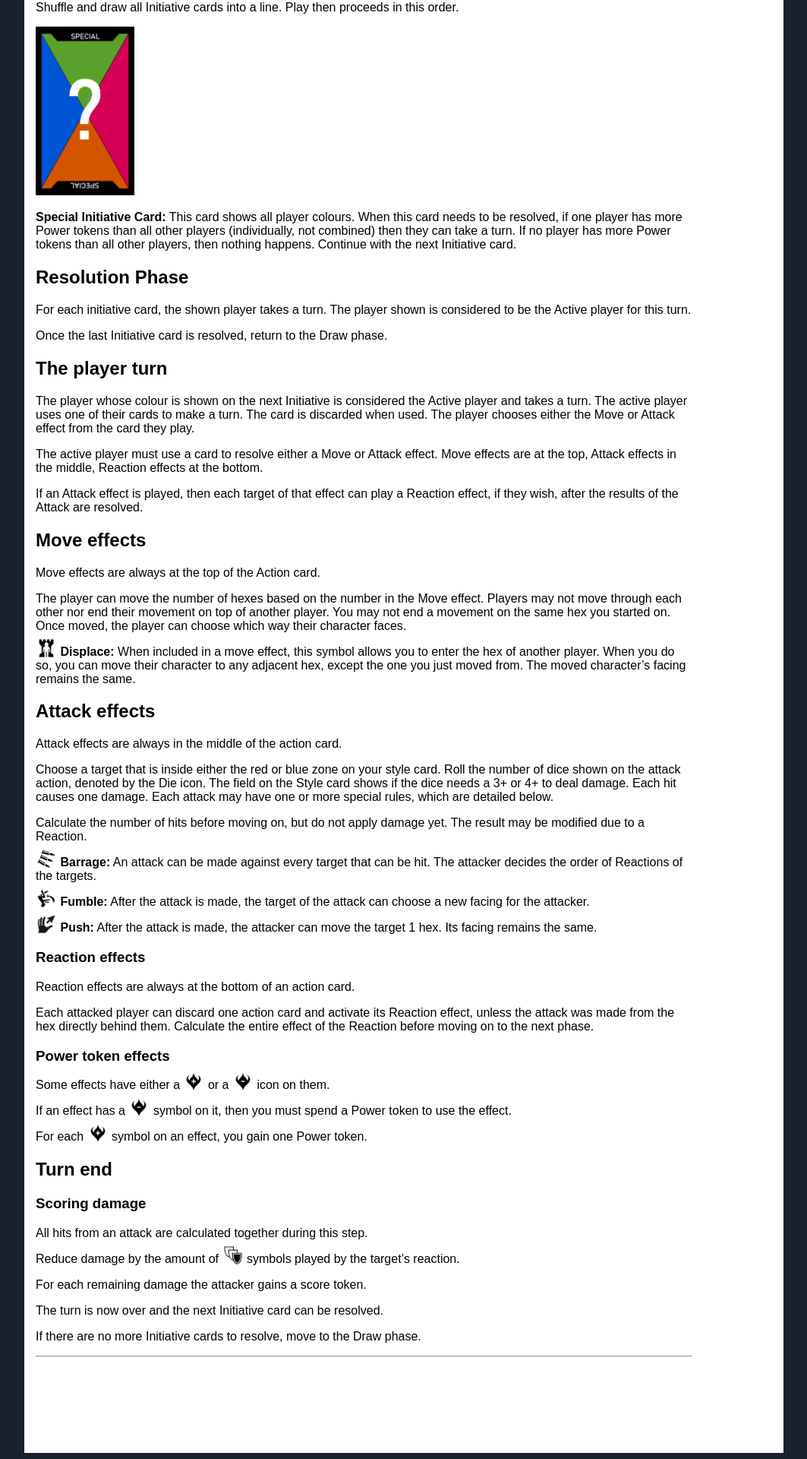
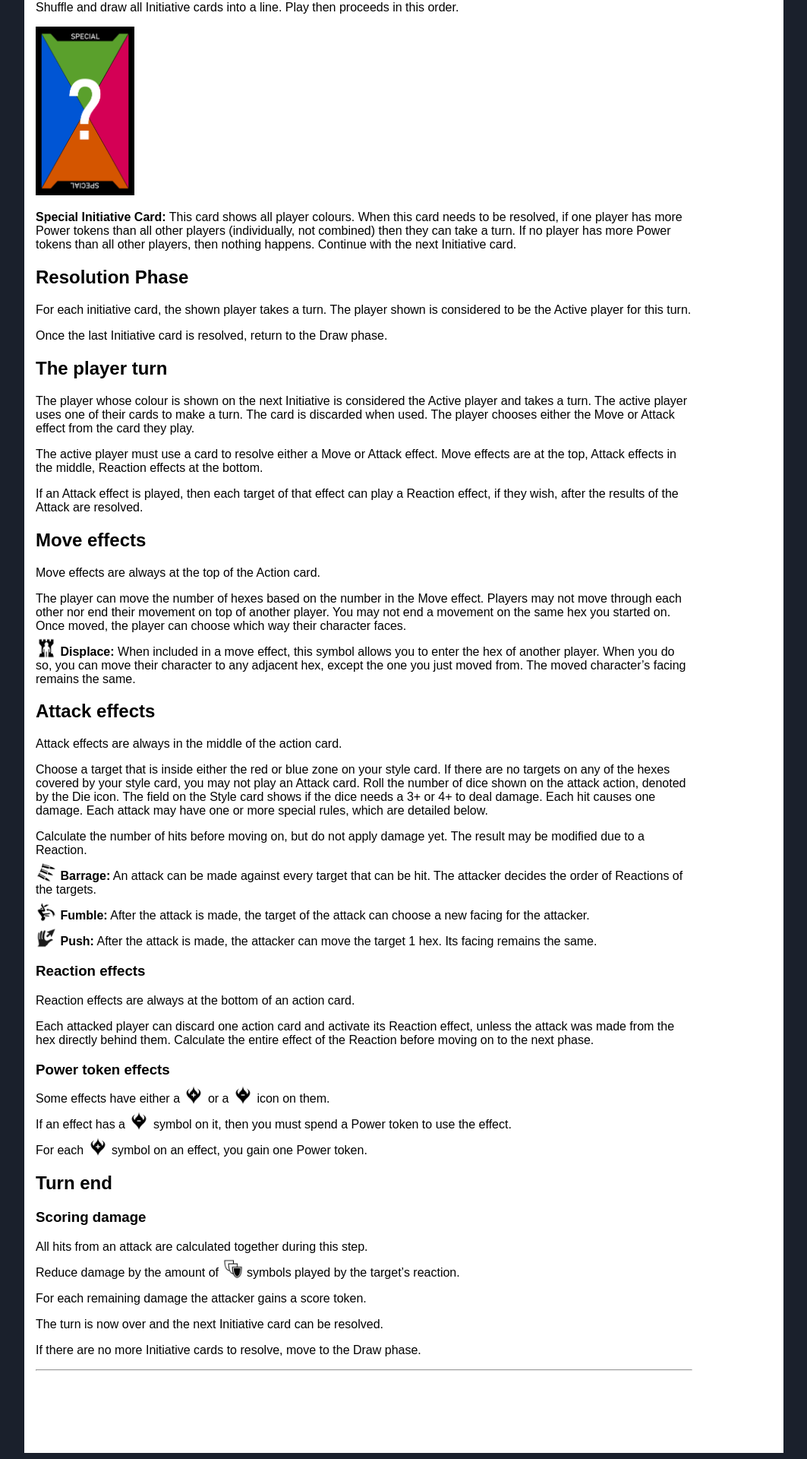
Before and after one commit to abregado/champions-combat, a Jekyll site: the page built from index.html, in a window 1280 px wide. Shown: the part 2067-3987 px from the top of the page at 76% size, without its empty margins (116-1179 px from the left). Built offline with Jekyll 4.4.1, drawn with Linux system fonts in a browser that asks for light colours.

Commit message:
Clarify attacks need a target. Fixes #15

```diff
--- a/_chapters/rules.md
+++ b/_chapters/rules.md
@@ -118,6 +118,7 @@ The moved character's facing remains the same.
 Attack effects are always in the middle of the action card.
 
 Choose a target that is inside either the red or blue zone on your style card.
+If there are no targets on any of the hexes covered by your style card, you may not play an Attack card.
 Roll the number of dice shown on the attack action, denoted by the Die icon.
 The field on the Style card shows if the dice needs a 3+ or 4+ to deal damage.
 Each hit causes one damage. Each attack may have one or more special rules, which are detailed below.
```
